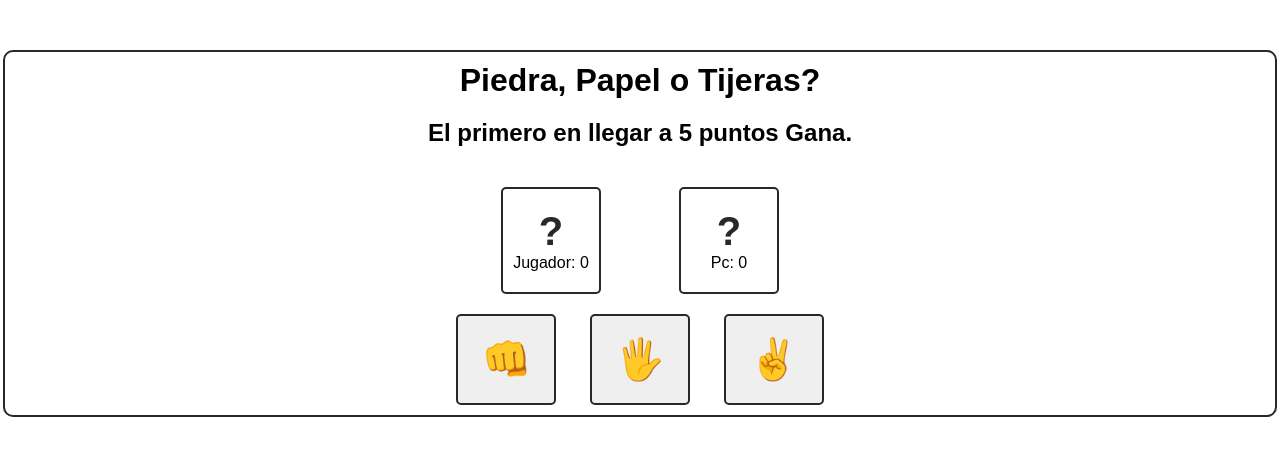
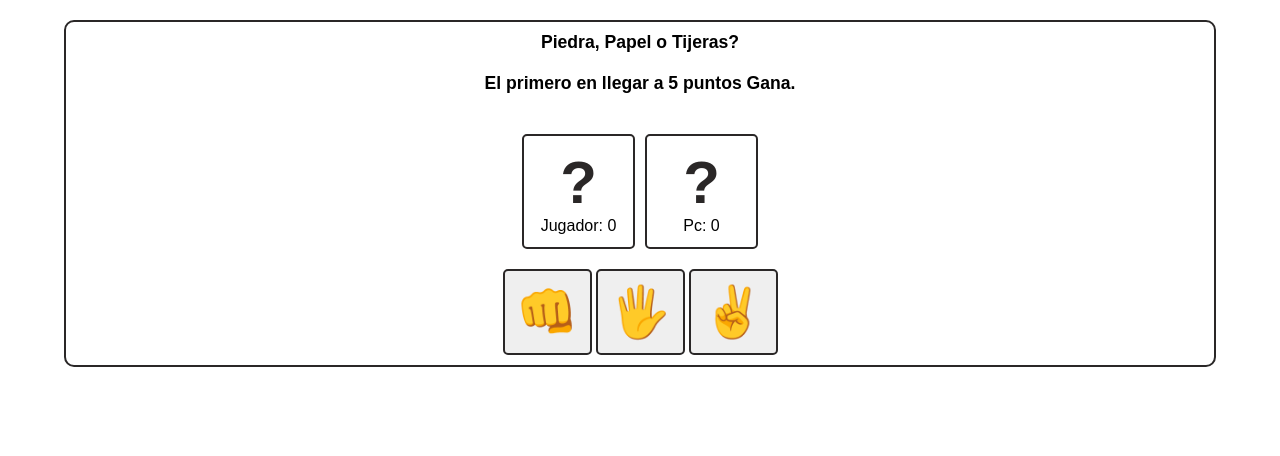
Before and after one commit to plunkydev/rock-paper-scissors, a plain HTML site: page index.html in a window 1280 px wide. Drawn offline with Linux system fonts and the light colour scheme.

Commit message:
Cambio en la UI para mobil y desktop

```diff
--- a/style.css
+++ b/style.css
@@ -9,6 +9,7 @@ body {
 h1, h2 {
     text-align: center;
     padding: 10px 0 10px 0;
+    font-size: 110%;
 }
 .appContiner {
     display: grid;
@@ -20,17 +21,27 @@ h1, h2 {
 }
 .puntuacionContiner, .eleccionContiner {
     display: flex;
-    justify-content: space-evenly;
+    justify-content: center;
 }
-.cajaPuntuacion, #piedra, #papel, #tijera {
+.cajaPuntuacion {
     display: flex;
     flex-direction: column;
     align-items: center;
     border: 2px solid #2a2727;
     border-radius: 5px;
-    padding: 20px 10px;
+    padding: 12px 10px;
     margin: 10px 5px;
-    width: 110px;
+    width: 113px;
+}
+#piedra, #papel, #tijera {
+    display: flex;
+    flex-direction: column;
+    align-items: center;
+    border: 2px solid #2a2727;
+    border-radius: 5px;
+    padding: 12px 10px;
+    margin: 10px 2px;
+    width: 89px;
 }
 .eleccionJugador, .eleccionPc {
     font-size: 60px;
@@ -41,15 +52,15 @@ h1, h2 {
     font-size: 50px;
 }
 .empate {
-    font-size: 36px;
+    font-size: 24px;
     text-align: center;
     padding: 10px 0 10px 0;
     font-weight: 900;
-    color: #2a2727;
+    color: #507242;
 }
 a {
     text-decoration: none;
-    font-size: 24px;
+    font-size: 12px;
     text-align: center;
     padding: 10px 0 10px 0;
     font-weight: 900;
@@ -58,66 +69,3 @@ a {
     padding: 5px;
     border-radius: 5px;
 }
-
-@media (min-width:  720px) {
-    * {
-        box-sizing: border-box;
-        margin: 0;
-        padding: 0;
-    }
-    body {
-        font-family: Arial, Helvetica, sans-serif;
-    }
-    h1, h2 {
-        text-align: center;
-        padding: 10px 0 10px 0;
-    }
-    .appContiner {
-        display: grid;
-        justify-content: center;
-        align-content: center;
-        border: 2px solid #2a2727;
-        border-radius: 10px;
-        margin: 50px 3px 20px 3px;
-    }
-    .puntuacionContiner, .eleccionContiner {
-        display: flex;
-        justify-content: space-evenly;
-    }
-    .cajaPuntuacion, #piedra, #papel, #tijera {
-        display: flex;
-        flex-direction: column;
-        align-items: center;
-        border: 2px solid #2a2727;
-        border-radius: 5px;
-        padding: 20px 10px;
-        margin: 10px 5px;
-        width: 100px;
-    }
-    .eleccionJugador, .eleccionPc {
-        font-size: 40px;
-        font-weight: 900;
-        color: #2a2727;
-    }
-    #piedra, #papel, #tijera {
-        font-size: 40px;
-    }
-    .empate {
-        font-size: 16px;
-        text-align: center;
-        padding: 10px 0 10px 0;
-        font-weight: 900;
-        color: #2a2727;
-    }
-    a {
-        text-decoration: none;
-        font-size: 16px;
-        text-align: center;
-        padding: 10px 0 10px 0;
-        font-weight: 900;
-        color: rgb(201, 47, 47);
-        border: 2px solid #2a2727;
-        padding: 5px;
-        border-radius: 5px;
-    }
-}
```
